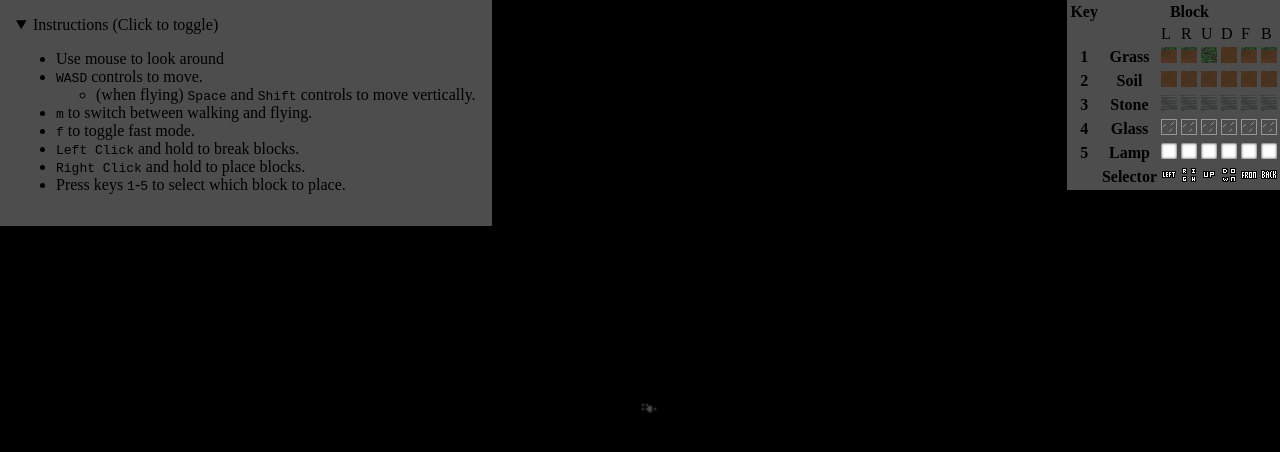
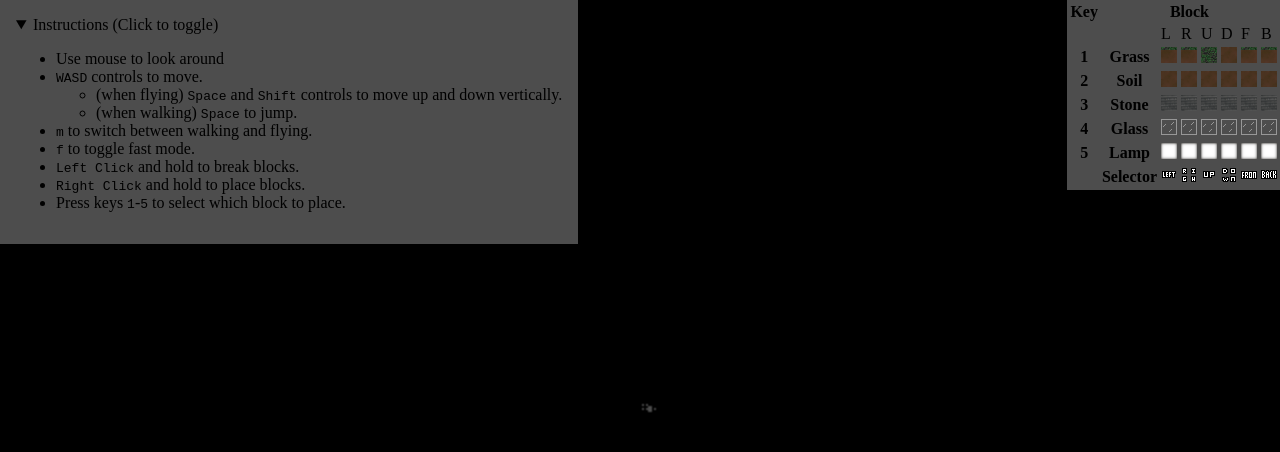
Before and after one commit to pimpale/webgl-voxel-game, a website built with Vite: page index.html in a window 1280 px wide. Built offline with nearby package versions, Linux system fonts and the light colour scheme; animation ran at ten frames a second; what open-simplex-noise would draw is missing.

Commit message:
update instructions

```diff
--- a/index.html
+++ b/index.html
@@ -52,7 +52,8 @@
         <li>
             <kbd>WASD</kbd> controls to move.
             <ul>
-              <li>(when flying) <kbd>Space</kbd> and <kbd>Shift</kbd> controls to move vertically.</li>
+              <li>(when flying) <kbd>Space</kbd> and <kbd>Shift</kbd> controls to move up and down vertically.</li>
+              <li>(when walking) <kbd>Space</kbd> to jump.</li>
             </ul>
         </li>
         <li><kbd>m</kbd> to switch between walking and flying.</li>
```
